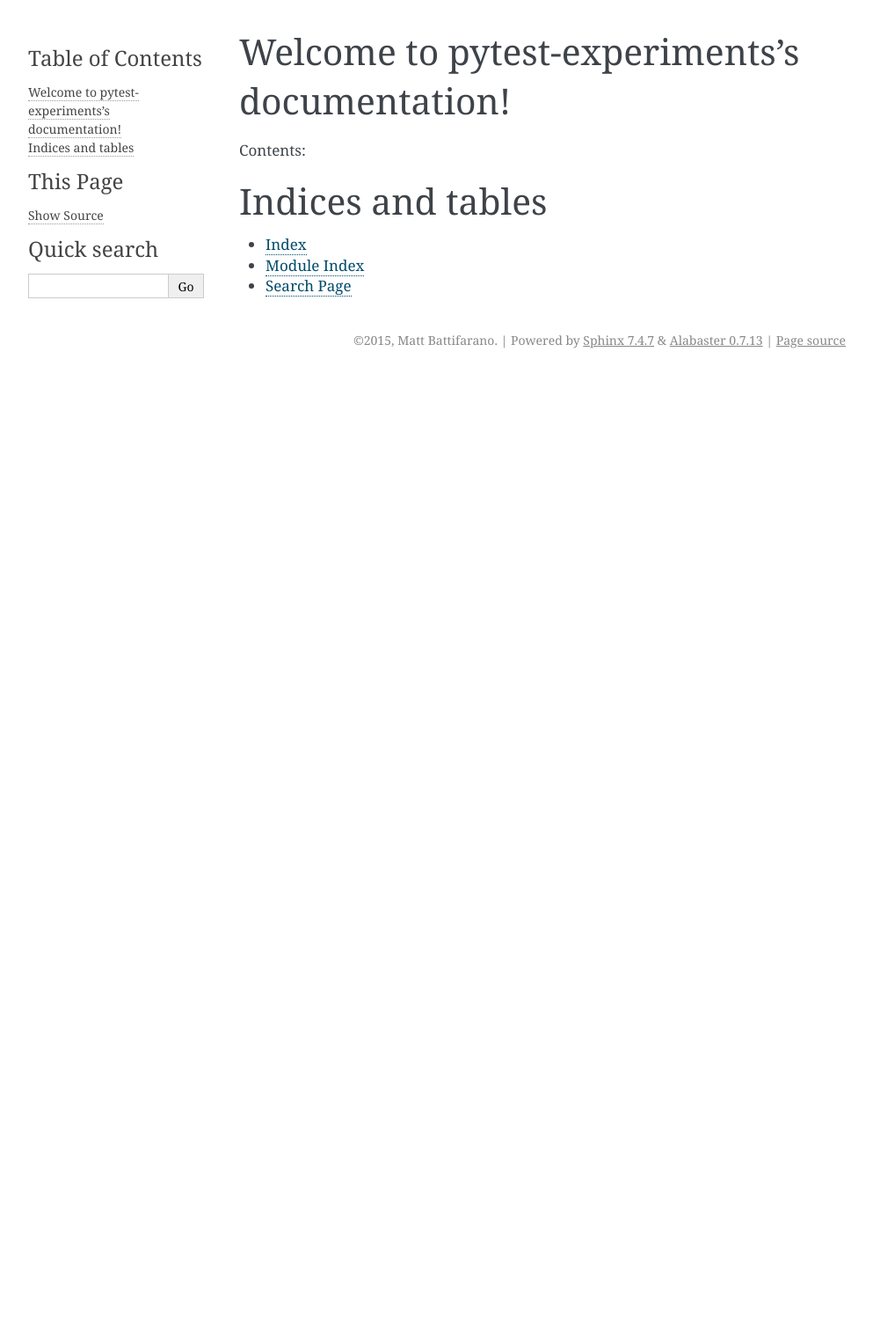
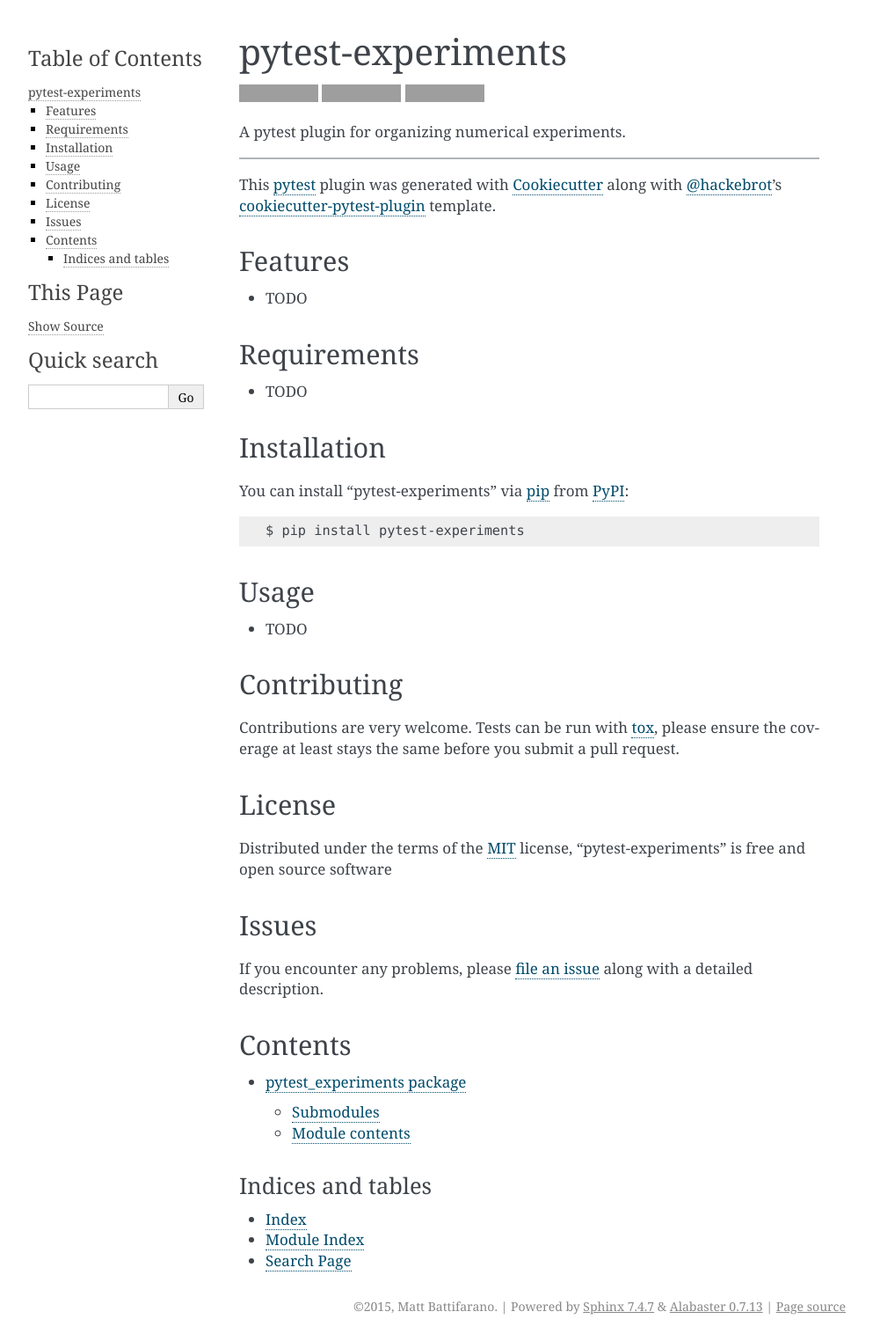
Before and after one commit to mbattifarano/pytest-experiments, a Sphinx documentation site: the page built from docs/index.rst, in a window 1280 px wide. Shown: the whole page at 88% size, without its empty margins (148-1141 px from the left). Built offline with Sphinx 7.4.7, drawn with Linux system fonts in a browser that asks for light colours; before the commit the page ends 900 px from its top, so only the background shows below that; grey boxes are pictures that could not be loaded.

Commit message:
Add documentation skeleton; fix travis
+ Generate documentation from docstrings (see `document.sh`)
+ Fix typo in `.travis.yml`
+ Add coverage tool during test

```diff
--- a/dev_requirements.txt
+++ b/dev_requirements.txt
@@ -1,2 +1,3 @@
 black==21.12b0
 prospector==1.5.3.1
+pytest-coverage==0.0
--- a/docs/conf.py
+++ b/docs/conf.py
@@ -31,6 +31,8 @@
 # ones.
 extensions = [
     'sphinx.ext.ifconfig',
+    'sphinx.ext.autodoc',
+    'sphinx.ext.napoleon',
 ]
 
 # Add any paths that contain templates here, relative to this directory.
--- a/docs/index.rst
+++ b/docs/index.rst
@@ -1,16 +1,13 @@
-.. pytest-experiments documentation master file, created by
-   sphinx-quickstart on Thu Oct  1 00:43:18 2015.
-   You can adapt this file completely to your liking, but it should at least
-   contain the root `toctree` directive.
+.. include:: ../README.rst
 
-Welcome to pytest-experiments's documentation!
-===============================================================
 
-Contents:
+Contents
+--------
 
 .. toctree::
    :maxdepth: 2
 
+   source/pytest_experiments
 
 
 Indices and tables
--- /dev/null
+++ b/docs/source/modules.rst
@@ -0,0 +1,7 @@
+pytest_experiments
+==================
+
+.. toctree::
+   :maxdepth: 4
+
+   pytest_experiments
--- /dev/null
+++ b/docs/source/pytest_experiments.common.rst
@@ -0,0 +1,7 @@
+pytest\_experiments.common module
+=================================
+
+.. automodule:: pytest_experiments.common
+    :members:
+    :undoc-members:
+    :show-inheritance:
--- /dev/null
+++ b/docs/source/pytest_experiments.config.rst
@@ -0,0 +1,7 @@
+pytest\_experiments.config module
+=================================
+
+.. automodule:: pytest_experiments.config
+    :members:
+    :undoc-members:
+    :show-inheritance:
--- /dev/null
+++ b/docs/source/pytest_experiments.experiment.rst
@@ -0,0 +1,7 @@
+pytest\_experiments.experiment module
+=====================================
+
+.. automodule:: pytest_experiments.experiment
+    :members:
+    :undoc-members:
+    :show-inheritance:
--- /dev/null
+++ b/docs/source/pytest_experiments.fixtures.rst
@@ -0,0 +1,7 @@
+pytest\_experiments.fixtures module
+===================================
+
+.. automodule:: pytest_experiments.fixtures
+    :members:
+    :undoc-members:
+    :show-inheritance:
--- /dev/null
+++ b/docs/source/pytest_experiments.json_tools.rst
@@ -0,0 +1,7 @@
+pytest\_experiments.json\_tools module
+======================================
+
+.. automodule:: pytest_experiments.json_tools
+    :members:
+    :undoc-members:
+    :show-inheritance:
--- /dev/null
+++ b/docs/source/pytest_experiments.rst
@@ -0,0 +1,23 @@
+pytest\_experiments package
+===========================
+
+Submodules
+----------
+
+.. toctree::
+
+   pytest_experiments.common
+   pytest_experiments.config
+   pytest_experiments.experiment
+   pytest_experiments.fixtures
+   pytest_experiments.json_tools
+   pytest_experiments.serde
+   pytest_experiments.store
+
+Module contents
+---------------
+
+.. automodule:: pytest_experiments
+    :members:
+    :undoc-members:
+    :show-inheritance:
--- /dev/null
+++ b/docs/source/pytest_experiments.serde.rst
@@ -0,0 +1,7 @@
+pytest\_experiments.serde module
+================================
+
+.. automodule:: pytest_experiments.serde
+    :members:
+    :undoc-members:
+    :show-inheritance:
--- /dev/null
+++ b/docs/source/pytest_experiments.store.rst
@@ -0,0 +1,7 @@
+pytest\_experiments.store module
+================================
+
+.. automodule:: pytest_experiments.store
+    :members:
+    :undoc-members:
+    :show-inheritance:
```
Also changed, not shown: .travis.yml, 1 other file.
